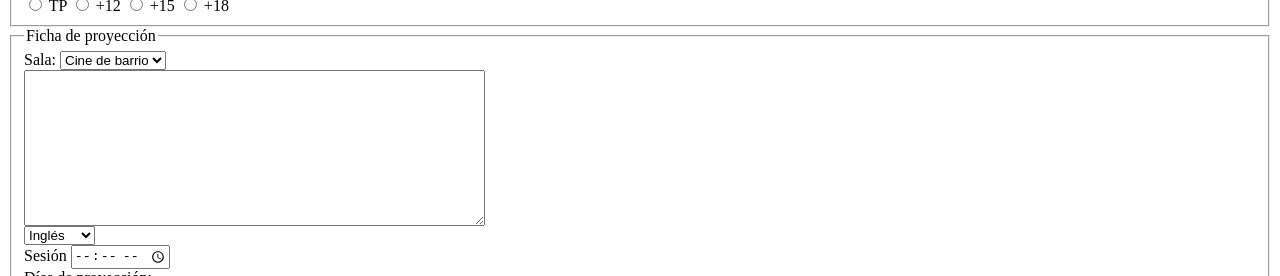
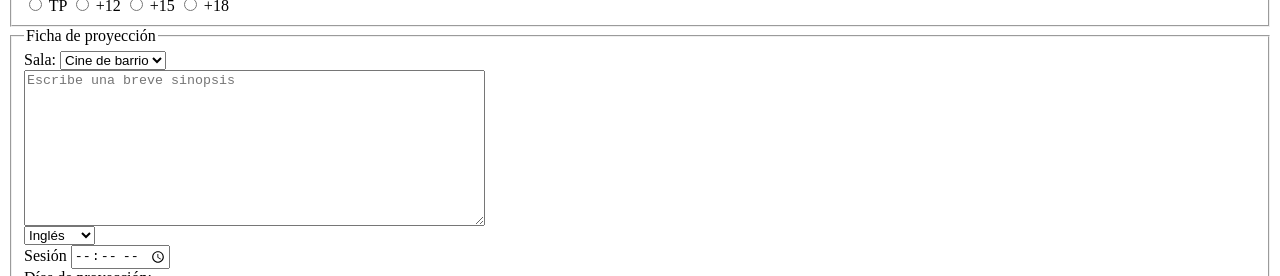
Before and after one commit to DiegoCaroFrechilla/EXERCICIS-M04, a plain HTML site: page Ej06.html in a window 1280 px wide. Shown: the part 177-453 px from the top of the page. Drawn offline with Linux system fonts and the light colour scheme.

Commit message:
Formulario

```diff
--- a/Ej06.html
+++ b/Ej06.html
@@ -47,7 +47,7 @@
                     <option>Cines Full HD</option>
                 </select>
                 <br>
-                <textarea  rows="10" cols="55"></textarea>
+                <textarea  rows="10" cols="55" placeholder="Escribe una breve sinopsis"></textarea>
                 <br>
                 <select>
                     <option>Inglés</option>
```
